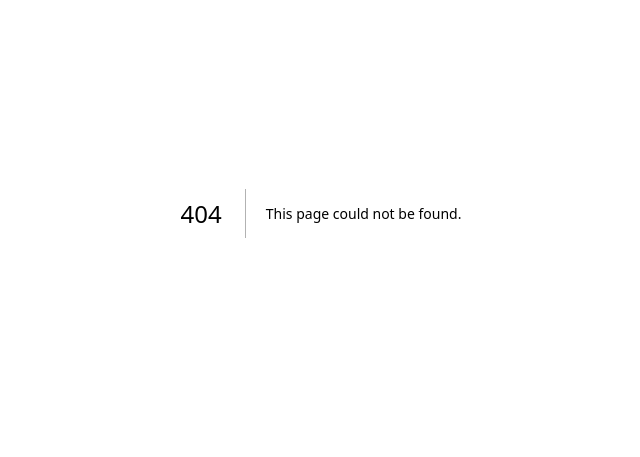
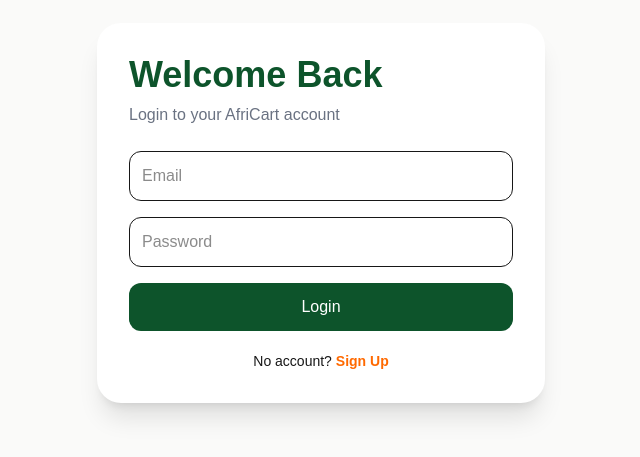
Before and after one commit to KITAMBALA2002/AfriCart, a Next.js app: page /login in a window 1280 px wide. Before the commit this address had no page. Shown: the part 187-644 px from the top of the page, without its empty margins (319-959 px from the left). Built offline with nearby package versions, Linux system fonts and the light colour scheme; no server answers.

Commit message:
Adding version two of security pages

```diff
--- /dev/null
+++ b/app/login/page.tsx
@@ -0,0 +1,67 @@
+"use client";
+
+import { useState } from "react";
+import Link from "next/link";
+import { supabase } from "@/lib/supabase";
+
+export default function LoginPage() {
+  const [email, setEmail] = useState("");
+  const [password, setPassword] = useState("");
+
+  const login = async () => {
+    const { error } = await supabase.auth.signInWithPassword({
+      email,
+      password,
+    });
+
+    if (error) {
+      alert(error.message);
+    } else {
+      alert("Login successful");
+      window.location.href = "/";
+    }
+  };
+
+  return (
+    <main className="min-h-screen bg-stone-50 flex items-center justify-center p-6">
+      <div className="bg-white w-full max-w-md rounded-3xl shadow-xl p-8">
+        <h1 className="text-4xl font-black mb-2 text-green-900">
+          Welcome Back
+        </h1>
+
+        <p className="text-gray-500 mb-6">
+          Login to your AfriCart account
+        </p>
+
+        <input
+          placeholder="Email"
+          className="w-full border p-3 rounded-xl mb-4"
+          value={email}
+          onChange={(e) => setEmail(e.target.value)}
+        />
+
+        <input
+          type="password"
+          placeholder="Password"
+          className="w-full border p-3 rounded-xl mb-4"
+          value={password}
+          onChange={(e) => setPassword(e.target.value)}
+        />
+
+        <button
+          onClick={login}
+          className="w-full bg-green-900 text-white py-3 rounded-xl hover:bg-green-950 transition"
+        >
+          Login
+        </button>
+
+        <p className="mt-5 text-sm text-center">
+          No account?{" "}
+          <Link href="/signup" className="text-orange-500 font-semibold">
+            Sign Up
+          </Link>
+        </p>
+      </div>
+    </main>
+  );
+}
--- /dev/null
+++ b/app/signup/page.tsx
@@ -0,0 +1,67 @@
+"use client";
+
+import { useState } from "react";
+import Link from "next/link";
+import { supabase } from "@/lib/supabase";
+
+export default function SignupPage() {
+  const [email, setEmail] = useState("");
+  const [password, setPassword] = useState("");
+
+  const signup = async () => {
+    const { error } = await supabase.auth.signUp({
+      email,
+      password,
+    });
+
+    if (error) {
+      alert(error.message);
+    } else {
+      alert("Account created. Check email.");
+      window.location.href = "/login";
+    }
+  };
+
+  return (
+    <main className="min-h-screen bg-stone-50 flex items-center justify-center p-6">
+      <div className="bg-white w-full max-w-md rounded-3xl shadow-xl p-8">
+        <h1 className="text-4xl font-black mb-2 text-orange-500">
+          Join AfriCart
+        </h1>
+
+        <p className="text-gray-500 mb-6">
+          Create your customer account
+        </p>
+
+        <input
+          placeholder="Email"
+          className="w-full border p-3 rounded-xl mb-4"
+          value={email}
+          onChange={(e) => setEmail(e.target.value)}
+        />
+
+        <input
+          type="password"
+          placeholder="Password"
+          className="w-full border p-3 rounded-xl mb-4"
+          value={password}
+          onChange={(e) => setPassword(e.target.value)}
+        />
+
+        <button
+          onClick={signup}
+          className="w-full bg-orange-500 text-white py-3 rounded-xl hover:bg-orange-600 transition"
+        >
+          Create Account
+        </button>
+
+        <p className="mt-5 text-sm text-center">
+          Already have account?{" "}
+          <Link href="/login" className="text-green-900 font-semibold">
+            Login
+          </Link>
+        </p>
+      </div>
+    </main>
+  );
+}
```
